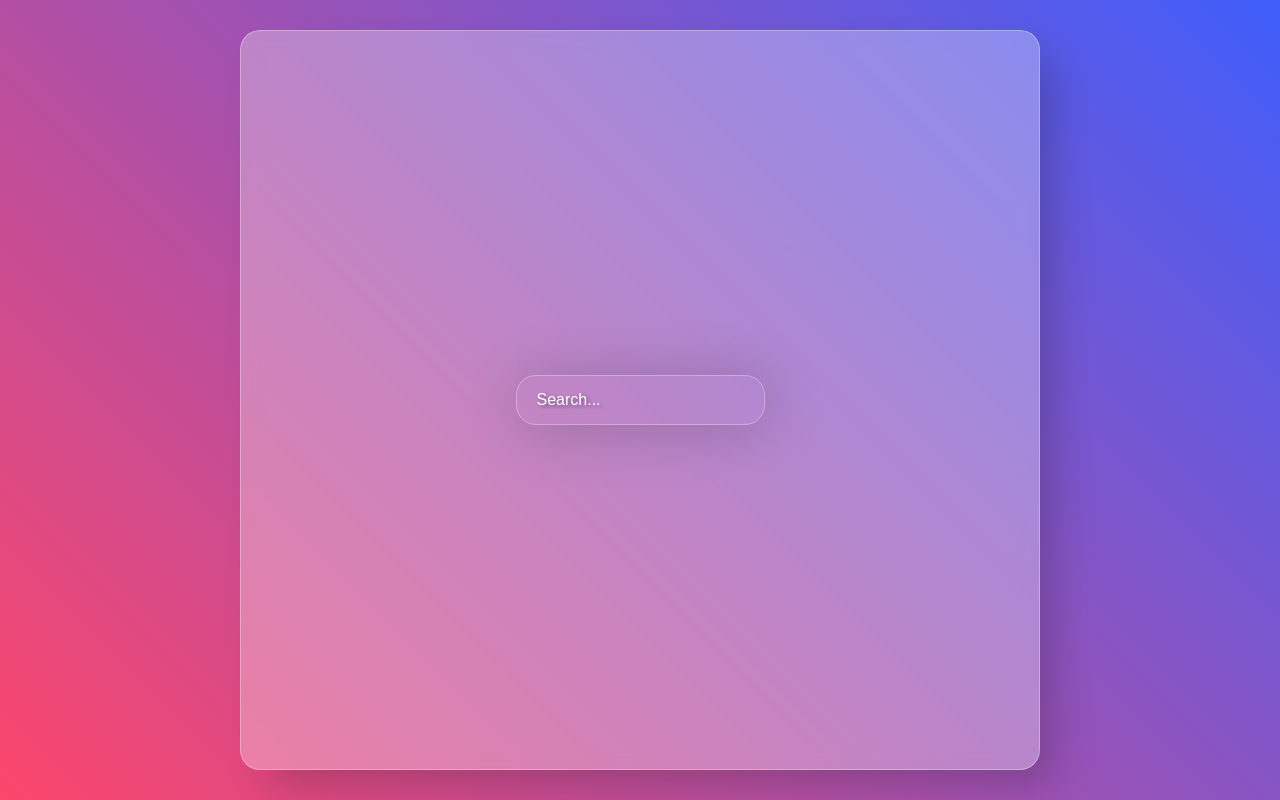
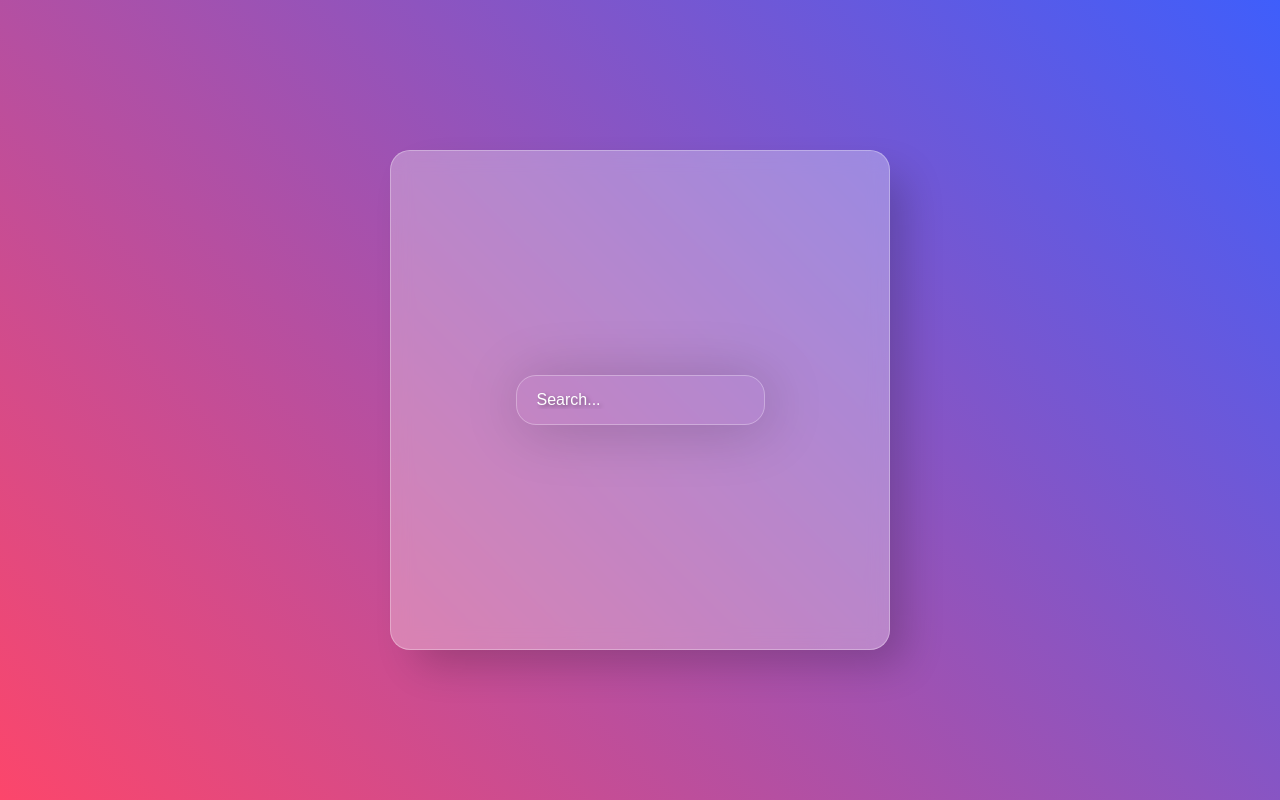
Before and after one commit to HongKeunAhn/mountain-weather-app, a React (Create React App) app: page / in a window 1280 px wide. Built offline with nearby package versions, Linux system fonts and the light colour scheme.

Commit message:
<refactor> 카드 너비 수정

```diff
--- a/src/App.css
+++ b/src/App.css
@@ -14,9 +14,9 @@
   flex-direction: column;
   justify-content: center;
   align-items: center;
-  max-width: 80rem;
+  max-width: 50rem;
   min-width: 30rem;
-  max-height: calc(100vh - 6rem);
+  max-height: calc(100vh - 30rem);
   width: 100%;
   height: 100%;
   border-radius: 20px;
@@ -49,7 +49,7 @@
 }
 
 .weather-card {
-  max-width: 38rem;
+  max-width: 36rem;
   width: 100%;
   margin-top: 4rem;
   padding: 2rem;
```
